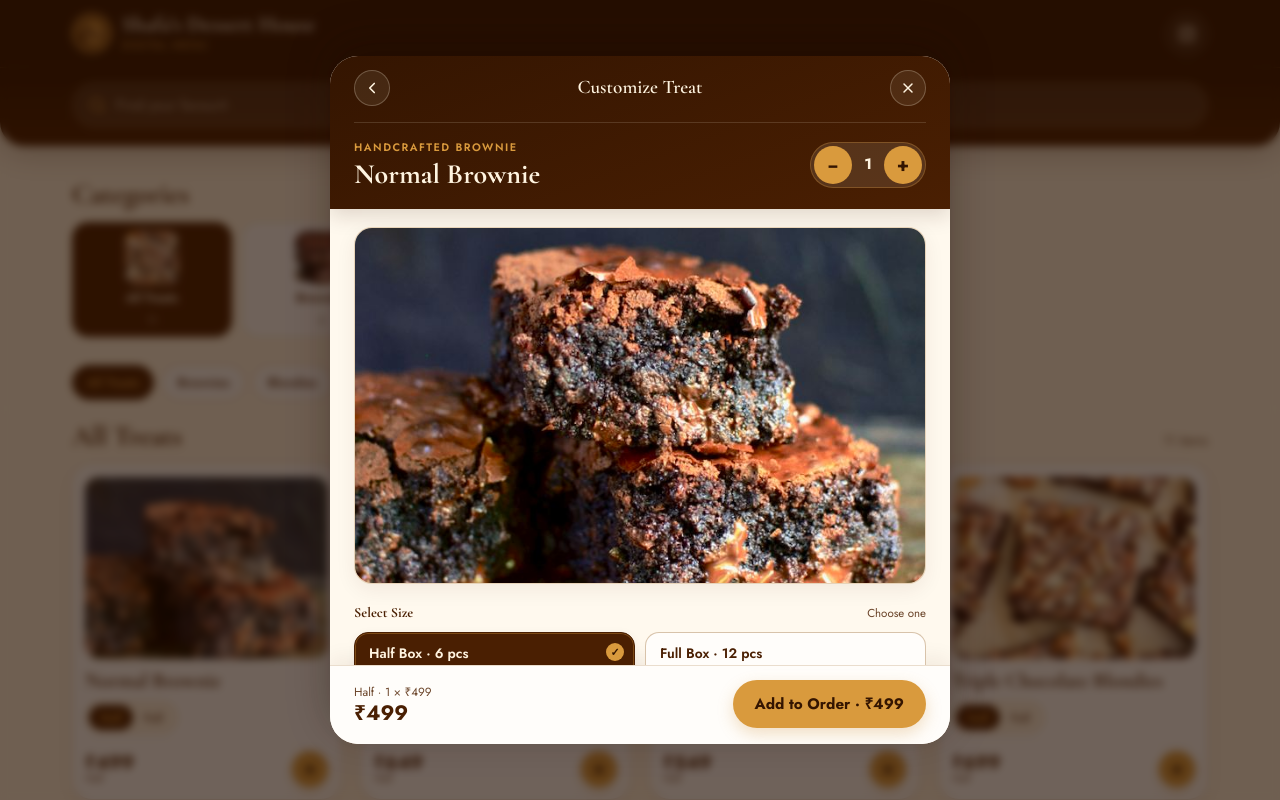
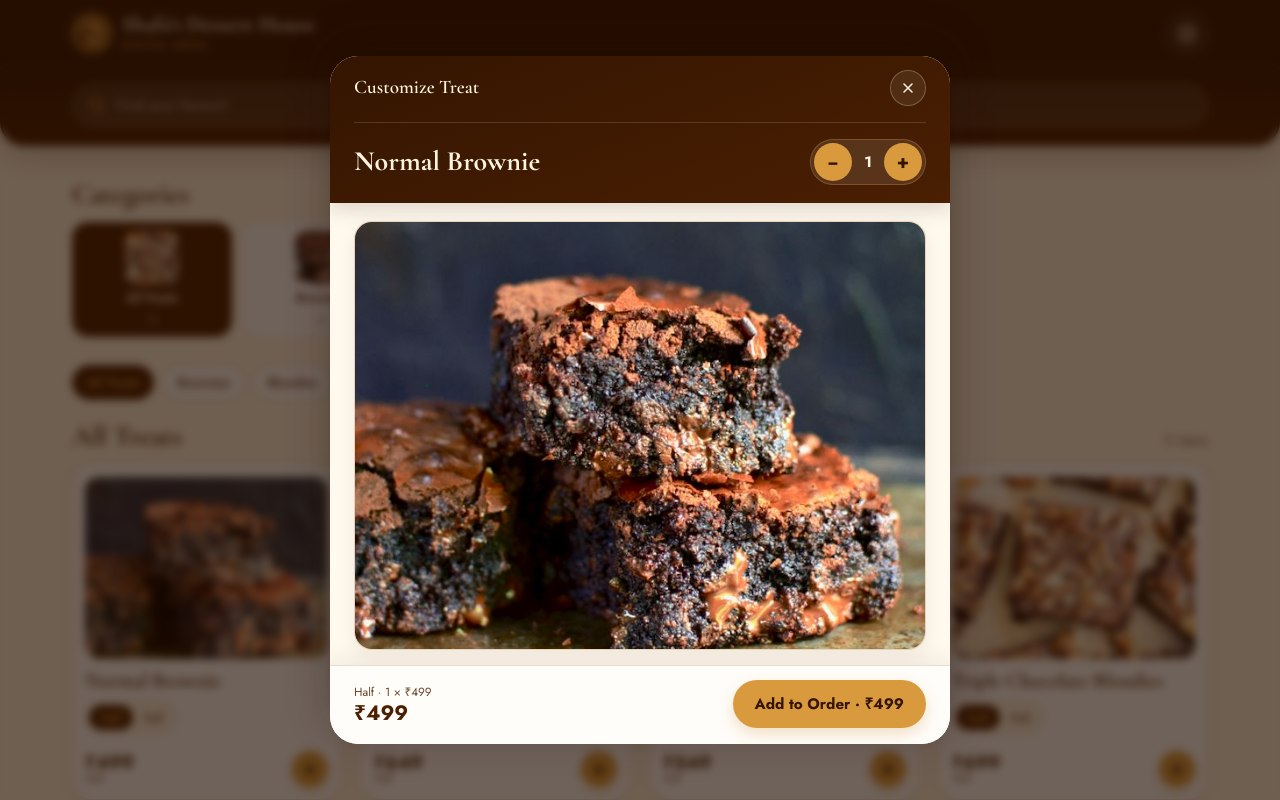
Before and after one commit to mohamedsaif21/cakeshop-webpage, a Next.js app: page /shafa-menu in a window 1280 px wide. Both pictures are taken after a click on the button 206 px from the left and 573 px from the top of the page. Shown: the top 800 px of the page. Built offline with nearby package versions, Linux system fonts and the light colour scheme; a web font is replaced by a local one.

Commit message:
refactor(ProductCustomizerSheet): simplify layout by removing unused elements and adjusting styles

```diff
--- a/app/shafa-menu/MenuSection.module.css
+++ b/app/shafa-menu/MenuSection.module.css
@@ -1043,7 +1043,7 @@
 
 .czTopRow {
   display: grid;
-  grid-template-columns: 36px minmax(0, 1fr) 36px;
+  grid-template-columns: minmax(0, 1fr) 36px;
   align-items: center;
   gap: 10px;
 }
@@ -1053,7 +1053,7 @@
   font-size: 1.2rem;
   font-weight: 600;
   line-height: 1.2;
-  text-align: center;
+  text-align: left;
   color: var(--cream);
   white-space: nowrap;
 }
@@ -1089,16 +1089,6 @@
 
 .czHeroText {
   min-width: 0;
-}
-
-.czKicker {
-  display: block;
-  margin-bottom: 4px;
-  font-size: 0.68rem;
-  font-weight: 600;
-  letter-spacing: 0.14em;
-  text-transform: uppercase;
-  color: var(--honey-gold);
 }
 
 .czProductName {
@@ -1167,7 +1157,7 @@
 .czMedia {
   position: relative;
   width: 100%;
-  aspect-ratio: 16 / 10;
+  aspect-ratio: 4 / 3;
   flex: none;
   border-radius: 18px;
   overflow: hidden;
@@ -1186,23 +1176,11 @@
   gap: 10px;
 }
 
-.czSectionHead {
-  display: flex;
-  align-items: baseline;
-  justify-content: space-between;
-  gap: 10px;
-}
-
 .czSectionTitle {
   font-size: 0.88rem;
   font-weight: 700;
   line-height: 1.25;
   color: var(--choc);
-}
-
-.czSectionHint {
-  font-size: 0.72rem;
-  color: var(--choc-muted);
 }
 
 .czOptions {
@@ -1216,10 +1194,10 @@
   display: flex;
   flex-direction: column;
   align-items: flex-start;
-  gap: 4px;
-  min-height: 76px;
-  padding: 12px 14px;
-  border-radius: 14px;
+  gap: 2px;
+  min-height: 60px;
+  padding: 10px 12px;
+  border-radius: 12px;
   border: 1.5px solid var(--border-strong);
   background: var(--surface);
   color: var(--choc);
@@ -1240,14 +1218,14 @@
   -webkit-box-orient: vertical;
   overflow: hidden;
   padding-right: 16px;
-  font-size: 0.86rem;
+  font-size: 0.82rem;
   font-weight: 600;
   line-height: 1.25;
 }
 
 .czOptionMeta {
   margin-top: auto;
-  font-size: 0.76rem;
+  font-size: 0.72rem;
   font-weight: 700;
   color: var(--dark-caramel);
   white-space: nowrap;
@@ -1255,10 +1233,10 @@
 
 .czOptionTick {
   position: absolute;
-  top: 10px;
-  right: 10px;
-  width: 18px;
-  height: 18px;
+  top: 8px;
+  right: 8px;
+  width: 16px;
+  height: 16px;
   border-radius: 50%;
   background: var(--honey-gold);
   color: var(--choc-deep);
@@ -1290,29 +1268,6 @@
 .czOptionActive .czOptionTick {
   opacity: 1;
   transform: scale(1);
-}
-
-.czNoteInput {
-  width: 100%;
-  min-height: 46px;
-  padding: 12px 14px;
-  border-radius: 14px;
-  border: 1.5px solid var(--border-strong);
-  background: var(--surface);
-  color: var(--choc);
-  font: 400 0.92rem var(--font-body), sans-serif;
-  transition: border-color 0.18s var(--ease), background 0.18s var(--ease);
-}
-
-.czNoteInput::placeholder {
-  color: var(--choc-muted);
-  opacity: 0.72;
-}
-
-.czNoteInput:focus {
-  outline: none;
-  border-color: var(--caramel);
-  background: var(--surface-tint);
 }
 
 .czFooter {
@@ -1398,8 +1353,8 @@
   }
 
   .czOption {
-    min-height: 72px;
-    padding: 10px;
+    min-height: 58px;
+    padding: 8px 10px;
   }
 
   .czOptionName {
--- a/app/shafa-menu/ProductCustomizerSheet.tsx
+++ b/app/shafa-menu/ProductCustomizerSheet.tsx
@@ -5,7 +5,6 @@ import s from "./MenuSection.module.css";
 import {
   DIETARY_OPTIONS,
   MAX_ITEM_QTY,
-  PACKAGING_OPTIONS,
   inr,
   type ItemCustomization,
   type MenuItem,
@@ -69,11 +68,6 @@ export default function ProductCustomizerSheet({
       >
         <header className={s.czHead}>
           <div className={s.czTopRow}>
-            <button type="button" className={s.czIconBtn} onClick={onClose} aria-label="Back to menu">
-              <svg width="18" height="18" viewBox="0 0 24 24" fill="none" stroke="currentColor" strokeWidth="2.2" strokeLinecap="round" strokeLinejoin="round" aria-hidden>
-                <path d="M15 18l-6-6 6-6" />
-              </svg>
-            </button>
             <span className={s.czHeadTitle}>Customize Treat</span>
             <button type="button" className={s.czIconBtn} onClick={onClose} aria-label="Close">
               <svg width="16" height="16" viewBox="0 0 24 24" fill="none" stroke="currentColor" strokeWidth="2.2" strokeLinecap="round" aria-hidden>
@@ -84,9 +78,6 @@ export default function ProductCustomizerSheet({
 
           <div className={s.czHero}>
             <div className={s.czHeroText}>
-              <span className={s.czKicker}>
-                {item.cat === "cakes" ? "Artisanal Cake" : "Handcrafted Brownie"}
-              </span>
               <h3 className={s.czProductName}>{item.name}</h3>
             </div>
             <div className={s.czStepper} role="group" aria-label={`Quantity for ${item.name}`}>
@@ -127,10 +118,7 @@ export default function ProductCustomizerSheet({
           </div>
 
           <section className={s.czSection} aria-label="Select size">
-            <div className={s.czSectionHead}>
-              <h4 className={s.czSectionTitle}>Select Size</h4>
-              <span className={s.czSectionHint}>Choose one</span>
-            </div>
+            <h4 className={s.czSectionTitle}>Select Size</h4>
             <div className={s.czOptions} role="group" aria-label="Select portion size">
               {(["half", "full"] as Size[]).map((z) => (
                 <button
@@ -149,10 +137,7 @@ export default function ProductCustomizerSheet({
           </section>
 
           <section className={s.czSection} aria-label="Dietary preference">
-            <div className={s.czSectionHead}>
-              <h4 className={s.czSectionTitle}>Dietary Preference</h4>
-              <span className={s.czSectionHint}>Choose one</span>
-            </div>
+            <h4 className={s.czSectionTitle}>Dietary Preference</h4>
             <div className={s.czOptions} role="group" aria-label="Dietary preference">
               {DIETARY_OPTIONS.map((option) => (
                 <button
@@ -170,40 +155,6 @@ export default function ProductCustomizerSheet({
             </div>
           </section>
 
-          <section className={s.czSection} aria-label="Presentation and gifting">
-            <div className={s.czSectionHead}>
-              <h4 className={s.czSectionTitle}>Presentation &amp; Gifting</h4>
-              <span className={s.czSectionHint}>Choose one</span>
-            </div>
-            <div className={s.czOptions} role="group" aria-label="Presentation option">
-              {PACKAGING_OPTIONS.map((option) => (
-                <button
-                  key={option}
-                  type="button"
-                  className={`${s.czOption} ${prefs.packaging === option ? s.czOptionActive : ""}`}
-                  aria-pressed={prefs.packaging === option}
-                  onClick={() => setPrefs((p) => ({ ...p, packaging: option }))}
-                >
-                  <span className={s.czOptionName}>{option}</span>
-                  <span className={s.czOptionMeta}>{option === "Gift Ribbon & Card" ? "Complimentary" : "Standard"}</span>
-                  <span className={s.czOptionTick} aria-hidden="true">✓</span>
-                </button>
-              ))}
-            </div>
-          </section>
-
-          <section className={s.czSection} aria-label="Special request">
-            <label htmlFor="custom-item-note" className={s.czSectionTitle}>
-              Special Request for this Treat (optional)
-            </label>
-            <input
-              id="custom-item-note"
-              className={s.czNoteInput}
-              placeholder="e.g. No nuts, Happy Birthday message, extra ribbon"
-              value={prefs.itemNote}
-              onChange={(e) => setPrefs((p) => ({ ...p, itemNote: e.target.value }))}
-            />
-          </section>
         </div>
 
         <footer className={s.czFooter}>
```
